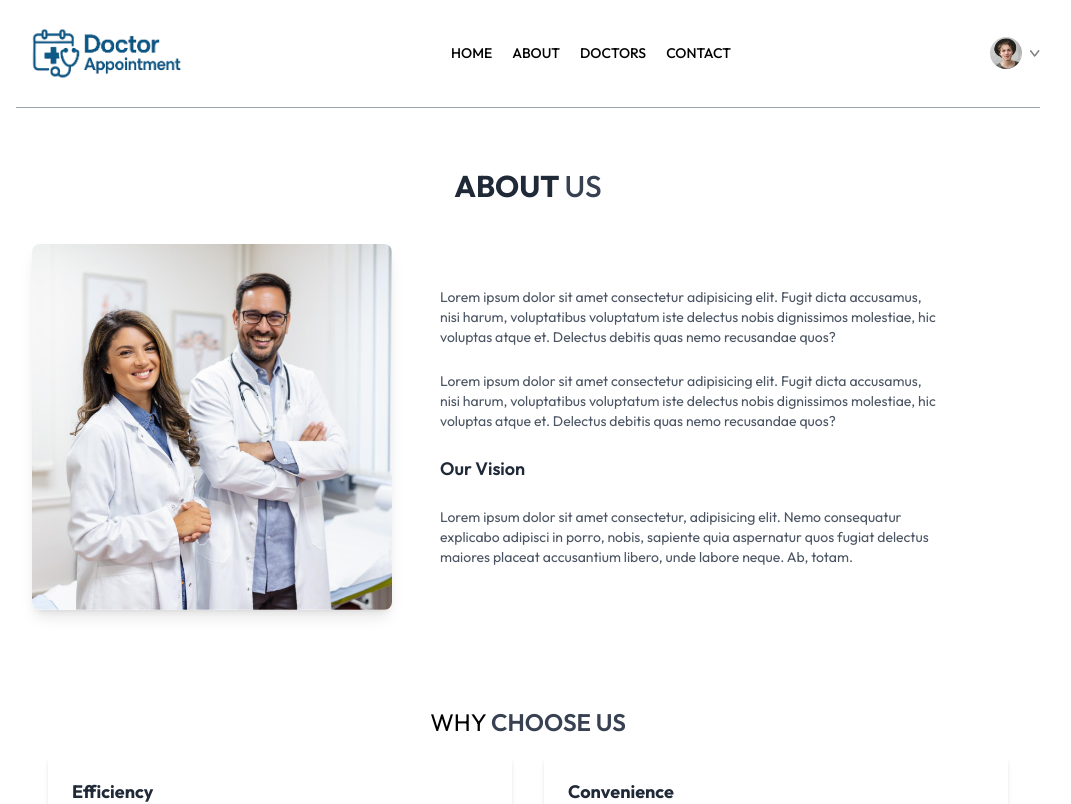
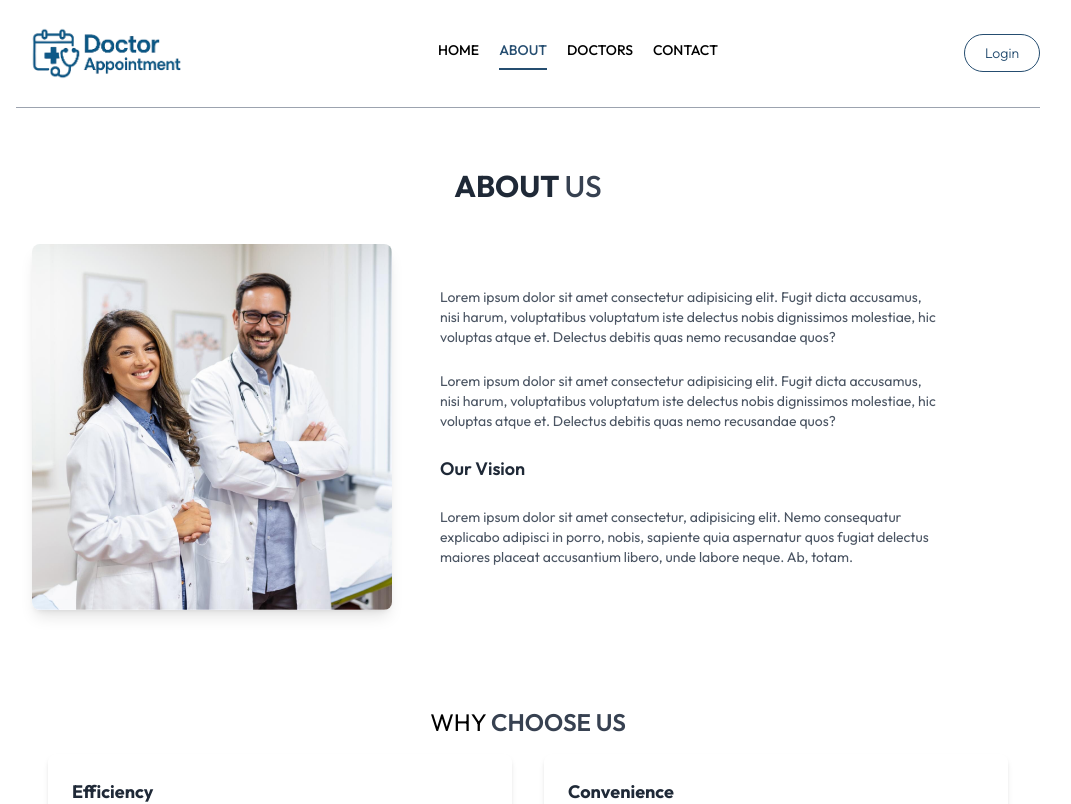
Before and after one commit to umem1125/doctor-appointment-react-js, a React (Vite) app: page /about in a window 1280 px wide. Shown: the top 804 px of the page, without its empty margins (112-1183 px from the left). Built offline with nearby package versions, Linux system fonts and the light colour scheme.

Commit message:
add menu login

```diff
--- a/src/components/Navbar.jsx
+++ b/src/components/Navbar.jsx
@@ -5,10 +5,10 @@ import { NavLink, useNavigate } from "react-router-dom";
 const Navbar = () => {
   const navigate = useNavigate();
   const [showMenu, setShowMenu] = useState(false);
-  const [token, setToken] = useState(true);
+  const [token, setToken] = useState(false);
 
   return (
-    <div className="flex items-center justify-between text-sm py-4 mb-5 border-b border-b-gray-400">
+    <div className="flex items-center justify-between text-sm py-4 mb-5 border-b border-b-gray-400 bg-white">
       <NavLink to="/" aria-label="Home">
         <img
           className="w-44 cursor-pointer"
@@ -16,15 +16,25 @@ const Navbar = () => {
           alt="Logo"
         />
       </NavLink>
+
       <ul className="hidden md:flex items-start gap-5 font-medium">
         {["/", "/about", "/doctors", "/contact"].map((path, index) => (
-          <NavLink key={index} to={path} activeClassName="text-primary">
-            <li className="py-1 hover:text-primary transition-colors duration-200">
+          <NavLink
+            key={index}
+            to={path}
+            className={({ isActive }) =>
+              isActive
+                ? "text-primary border-b-2 border-primary pb-1"
+                : "hover:text-primary transition-colors duration-200"
+            }
+          >
+            <li className="py-1 cursor-pointer">
               {path === "/" ? "HOME" : path.slice(1).toUpperCase()}
             </li>
           </NavLink>
         ))}
       </ul>
+
       <div className="flex items-center gap-4">
         {token ? (
           <div className="flex items-center gap-2 cursor-pointer group relative">
@@ -58,47 +68,75 @@ const Navbar = () => {
             </div>
           </div>
         ) : (
-          <button
-            onClick={() => navigate("/login")}
-            className="bg-primary text-white px-8 py-3 rounded-full font-light hidden md:block"
-          >
-            Create Account
-          </button>
+          <>
+            <button
+              onClick={() => navigate("/login")}
+              className="border border-primary text-primary px-5 py-2 rounded-full font-light hover:bg-primary hover:text-white transition-colors hidden md:inline-block"
+              aria-label="Login"
+            >
+              Login
+            </button>
+          </>
         )}
+
+        {/* Hamburger Menu Icon */}
         <img
           onClick={() => setShowMenu(!showMenu)}
           src={assets.menu_icon}
           alt="Menu"
           className="w-6 md:hidden cursor-pointer"
         />
+
         {/* Mobile Menu */}
         <div
           className={`${
             showMenu ? "fixed w-full" : "h-0 w-0"
           } md:hidden right-0 top-0 bottom-0 z-20 overflow-hidden bg-white transition-all`}
+          role="dialog"
+          aria-modal="true"
+          aria-label="Mobile menu"
         >
-          <div className="flex items-center justify-between px-5 py-5">
-            <img className="w-36" src={assets.logo} alt="Logo" />
-            <img
-              className="w-7 cursor-pointer"
+          <div className="flex items-center justify-between px-5 py-5 border-b border-gray-300">
+            <img className="w-36" src={assets.doctor_app_logo} alt="Logo" />
+            <button
+              className="w-7"
               onClick={() => setShowMenu(false)}
-              src={assets.cross_icon}
-              alt="Close Menu"
-            />
+              aria-label="Close menu"
+            >
+              <img src={assets.cross_icon} alt="Close" />
+            </button>
           </div>
-          <ul className="flex flex-col items-center gap-2 mt-5 px-5 text-lg font-medium">
+
+          <ul className="flex flex-col items-center gap-3 mt-5 px-5 text-lg font-medium">
             {["/", "/about", "/doctors", "/contact"].map((path, index) => (
               <NavLink
                 key={index}
                 to={path}
                 onClick={() => setShowMenu(false)}
-                activeClassName="text-primary"
+                className={({ isActive }) =>
+                  isActive
+                    ? "text-primary border-b-2 border-primary pb-1 w-full text-center"
+                    : "hover:text-primary transition-colors duration-200 w-full text-center"
+                }
               >
-                <li className="py-2 hover:text-primary transition-colors duration-200">
+                <li className="py-3 cursor-pointer">
                   {path === "/" ? "HOME" : path.slice(1).toUpperCase()}
                 </li>
               </NavLink>
             ))}
+            {!token && (
+              <>
+                <NavLink
+                  to="/login"
+                  onClick={() => setShowMenu(false)}
+                  className="hover:text-primary transition-colors duration-200 w-full text-center"
+                >
+                  <li className="py-3 cursor-pointer border-t border-gray-200 w-full">
+                    Login
+                  </li>
+                </NavLink>
+              </>
+            )}
           </ul>
         </div>
       </div>
```
